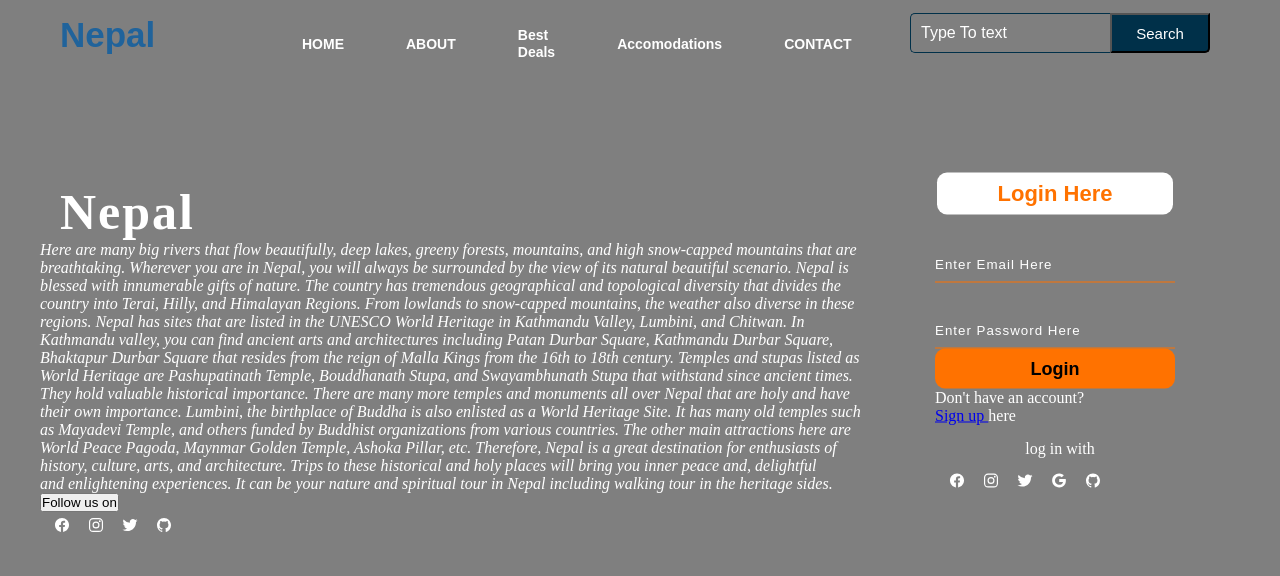
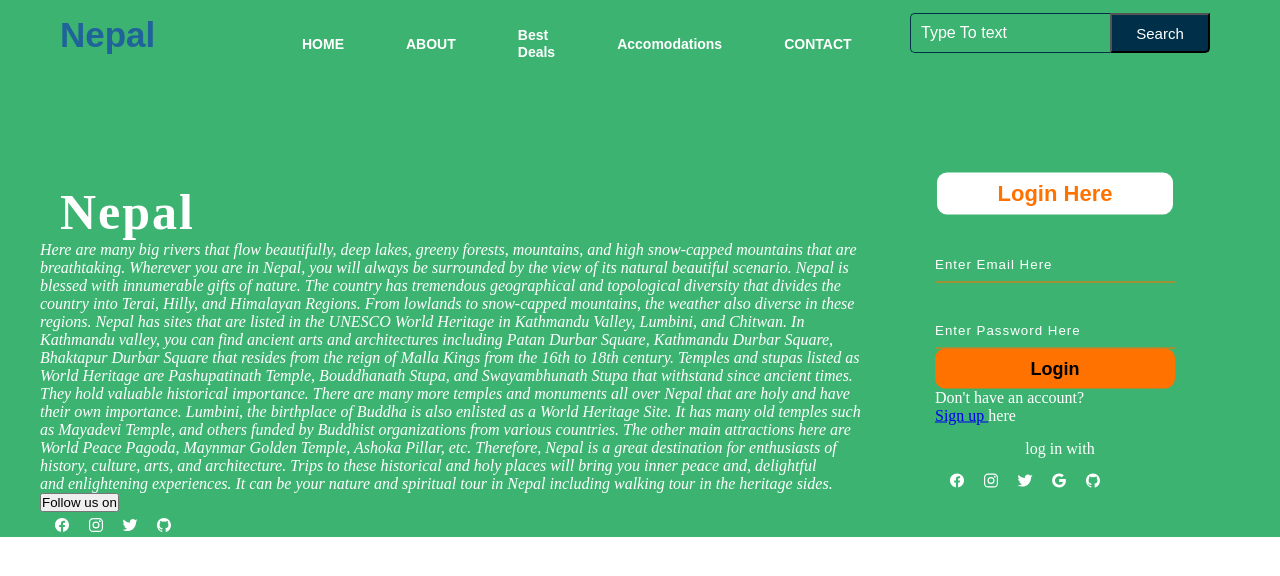
Before and after one commit to nar3sh-dotcom/webpage-using-CSS-HTML, a plain HTML site: page web/index.html in a window 1280 px wide. Drawn offline with nearby package versions, Linux system fonts and the light colour scheme.

Commit message:
Update style.css

```diff
--- a/web/style.css
+++ b/web/style.css
@@ -5,10 +5,9 @@
 }
 .main{
     width:100%;
-    background-image:linear-gradient(to top,rgba(0,0,0,0.5)50%,rgba(0,0,0,0.5)50%), url("../web/images/1.jpg");
-    Background-position:center;
+    background-color:mediumseagreen;
     background-size:cover;
-    height:100vh;
+    height:100%;
 }
 
 .navbar{
```
